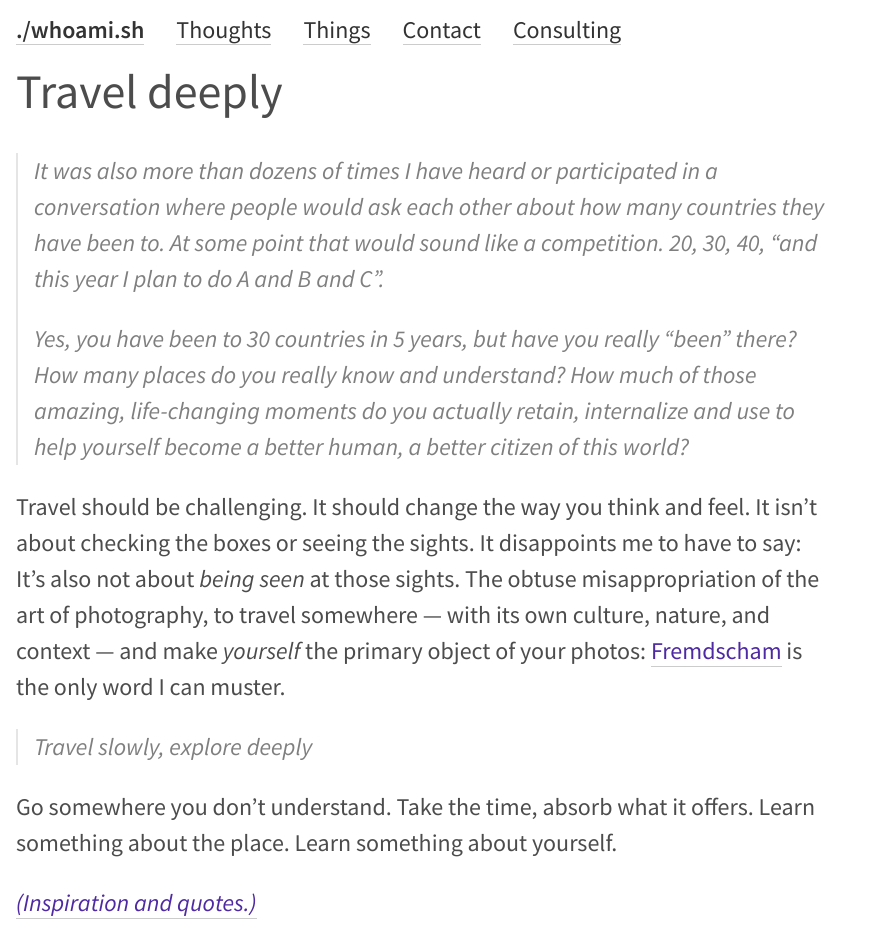
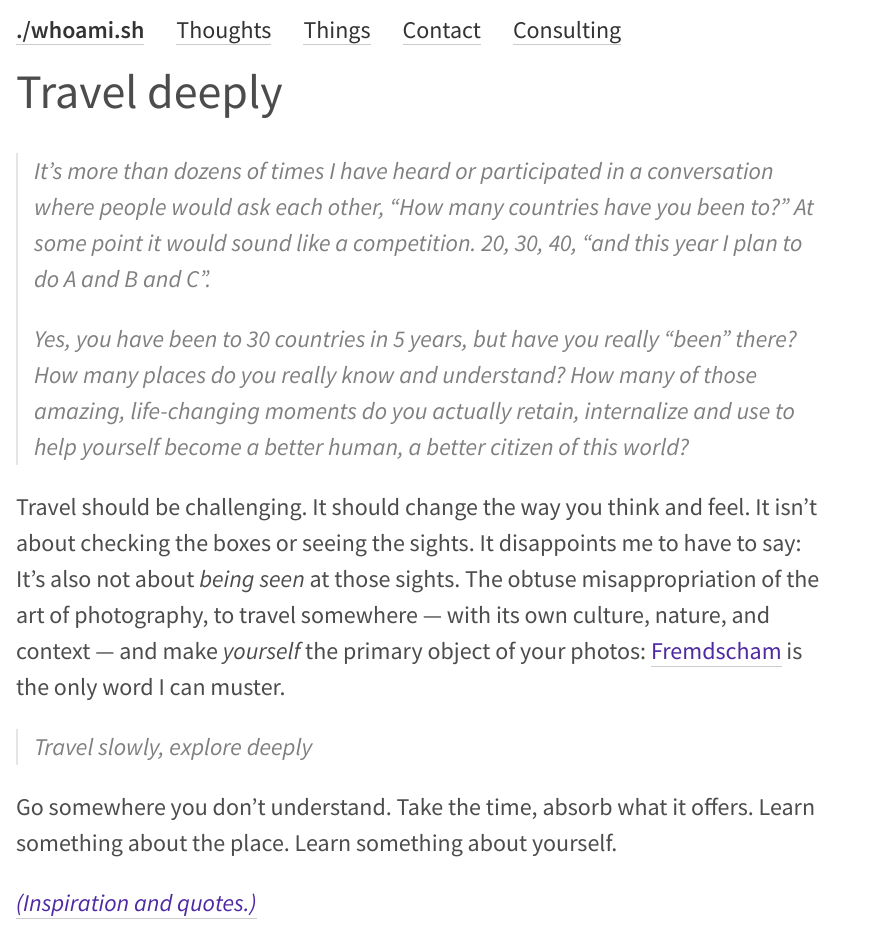
Before and after one commit to mcqueenjordan/mcqueenjordan.github.io, a Jekyll site: the page built from _thought/travel-deeply.md, in a window 1280 px wide. Shown: the whole page, without its empty margins (0-872 px from the left). Built offline with Jekyll 4.4.1, drawn with Linux system fonts in a browser that asks for light colours.

Commit message:
Copyediting: Phrasing and slight wording

```diff
--- a/_thought/travel-deeply.md
+++ b/_thought/travel-deeply.md
@@ -8,13 +8,13 @@ category: post
 topics: ["personal"]
 ---
 
-> It was also more than dozens of times I have heard or participated in a
-> conversation where people would ask each other about how many countries they
-> have been to. At some point that would sound like a competition. 20, 30, 40,
-> “and this year I plan to do A and B and C”.
+> It's more than dozens of times I have heard or participated in a conversation
+> where people would ask each other, "How many countries have you been to?" At
+> some point it would sound like a competition. 20, 30, 40, “and this year I
+> plan to do A and B and C”.
 >
 > Yes, you have been to 30 countries in 5 years, but have you really “been”
-> there? How many places do you really know and understand? How much of those
+> there? How many places do you really know and understand? How many of those
 > amazing, life-changing moments do you actually retain, internalize and use to
 > help yourself become a better human, a better citizen of this world?
 
```
